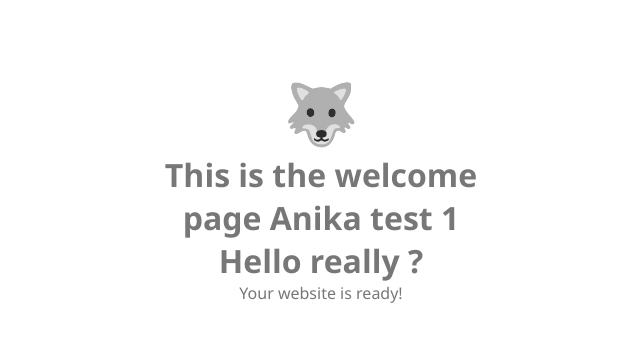
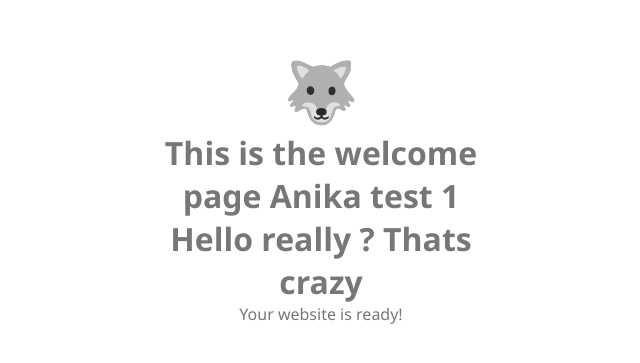
Before and after one commit to evogar098/anika-website, a plain HTML site: page anika/index.html in a window 1280 px wide. Shown: the part 223-586 px from the top of the page, without its empty margins (329-969 px from the left). Drawn offline with Linux system fonts and the light colour scheme.

Commit message:
Auto update from Surreal CMS: anika/index.html

```diff
--- a/anika/index.html
+++ b/anika/index.html
@@ -59,7 +59,7 @@
         <h1>This is the welcome page Anika test 1</h1>
       </div>
       <div id="title" class="cms-editable">
-        <h1>Hello really ?</h1>
+        <h1>Hello really ? Thats crazy</h1>
       </div>
       <div id="subtitle-block" class="cms-editable">
         <p>Your website is ready!</p>
```
